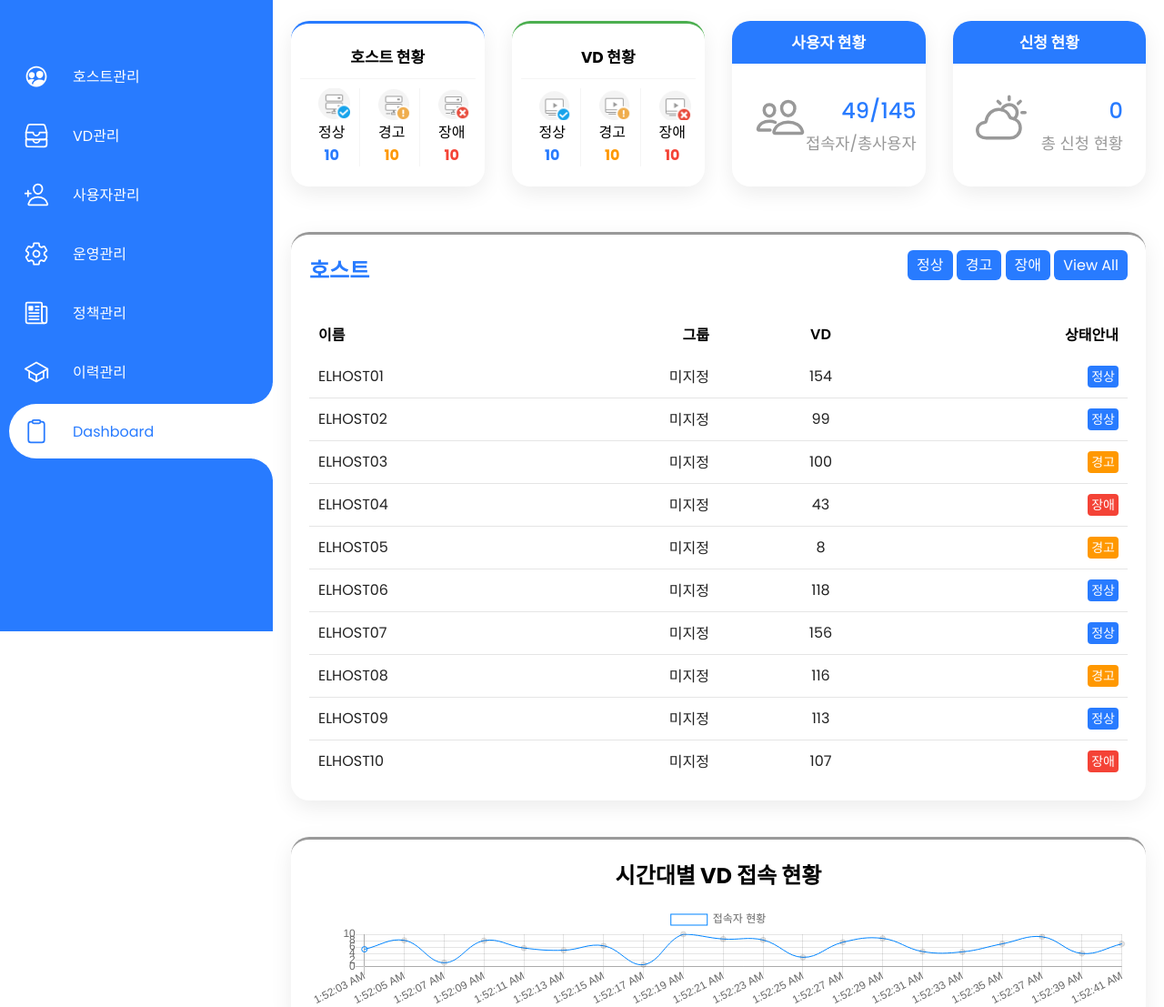
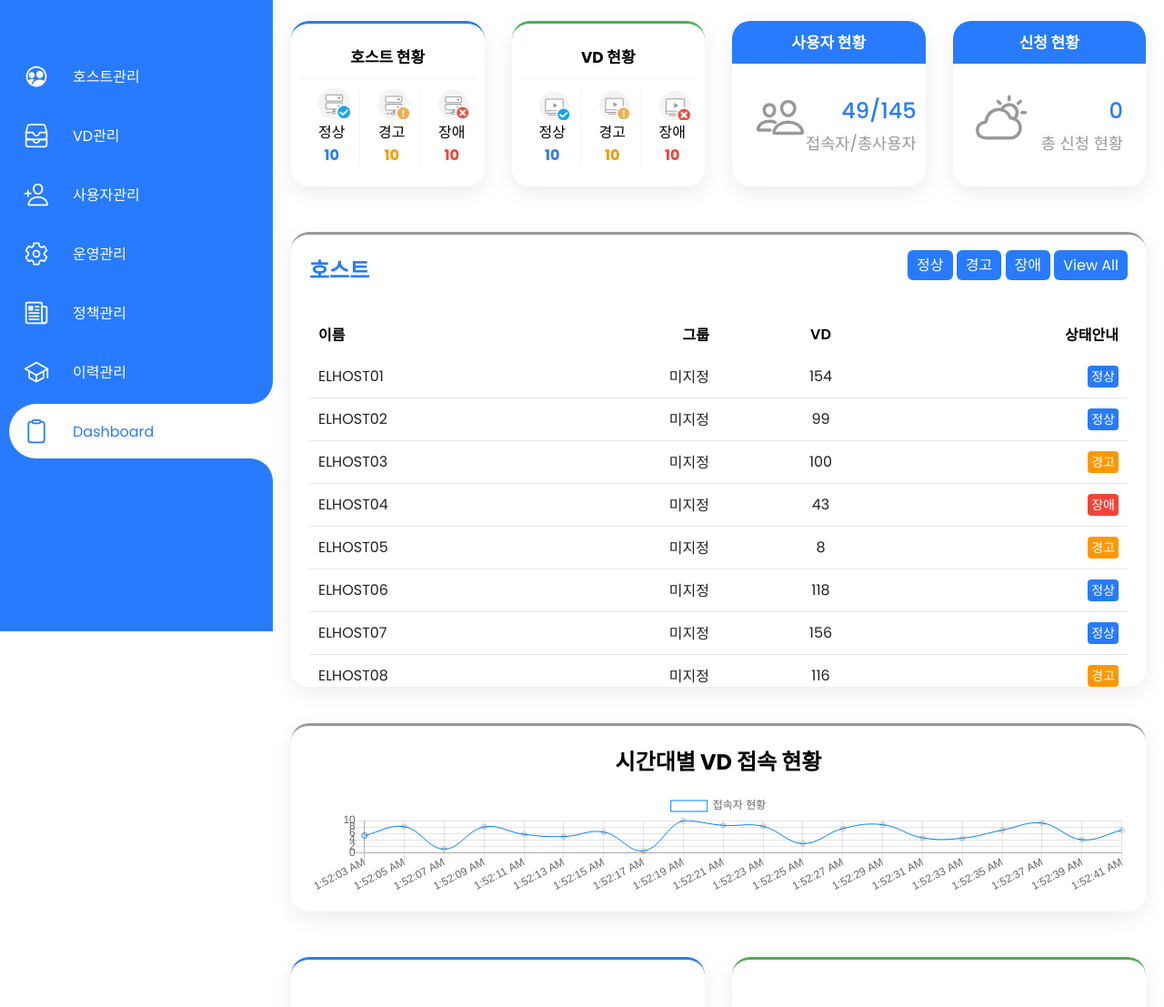
Before and after one commit to seadonggyun4/dashboard-template, a website: page index.html in a window 1280 px wide. Shown: the part 106-1213 px from the top of the page at 91% size. Drawn offline with nearby package versions, Linux system fonts and the light colour scheme; a script that the page names is missing.

Commit message:
✨ scroll bar 커스텀

```diff
--- a/index.html
+++ b/index.html
@@ -279,6 +279,12 @@
               <td>107</td>
               <td><span class="status error">장애</span></td>
             </tr>
+            <tr class="error">
+              <td>ELHOST11</td>
+              <td>미지정</td>
+              <td>107</td>
+              <td><span class="status error">장애</span></td>
+            </tr>
           </tbody>
         </table>
       </div>
--- a/scss/components/main/_details.scss
+++ b/scss/components/main/_details.scss
@@ -13,11 +13,13 @@
     position: relative;
     // display: grid; //?
     padding: 20px;
-    min-height: 500px;
+    height: 500px;
     background: $white;
     box-shadow: 0 7px 25px rgba(0,0,0,0.08);
     border-radius: 20px;
     border-top: 3px solid $black2;
+    overflow-y: auto;
+
 
     .cardHeader{
       @include flexbox(between, start);
@@ -63,6 +65,9 @@
 
       tbody{
         width: 100%;
+        // height: 300px !important;
+        // overflow-y: auto;
+
         tr{
           display: grid;
           grid-template-columns: repeat(4, 1fr);
@@ -122,6 +127,22 @@
       }
 
     }
+
+    &::-webkit-scrollbar {
+      width: 20px; /*스크롤바의 너비*/
+    }
+
+    &::-webkit-scrollbar-thumb {
+      background-color: $black2; /*스크롤바의 색상*/
+      background-clip: padding-box;
+      border: 4px solid transparent;
+      border-radius: 15px;
+    }
+
+    &::-webkit-scrollbar-track {
+      background-color: $grey; /*스크롤바 트랙 색상*/
+      border-radius: 15px;
+    }
   }
 
 
```
Also changed, not shown: css/style.css, 1 other file.
